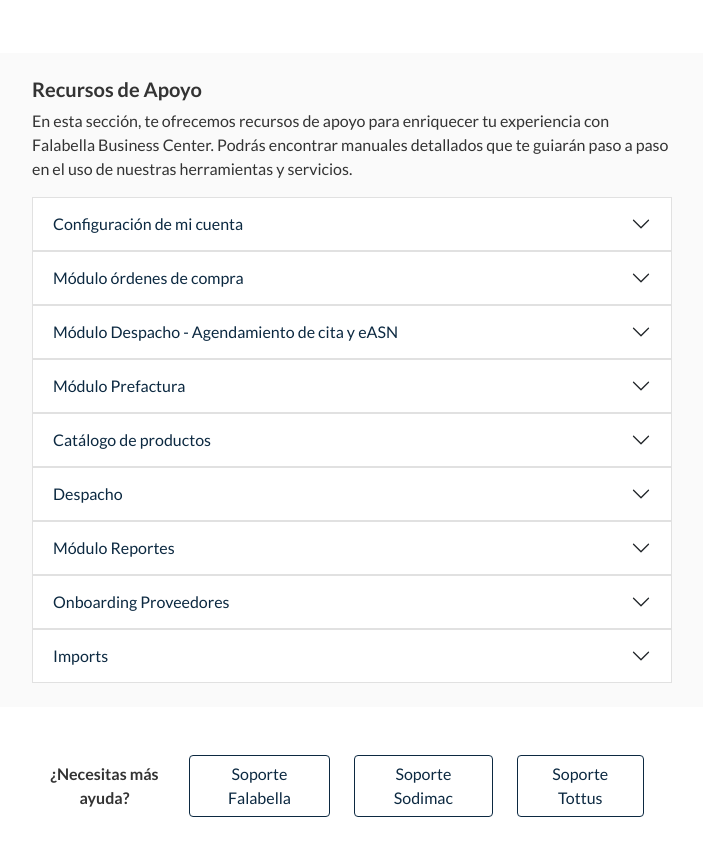
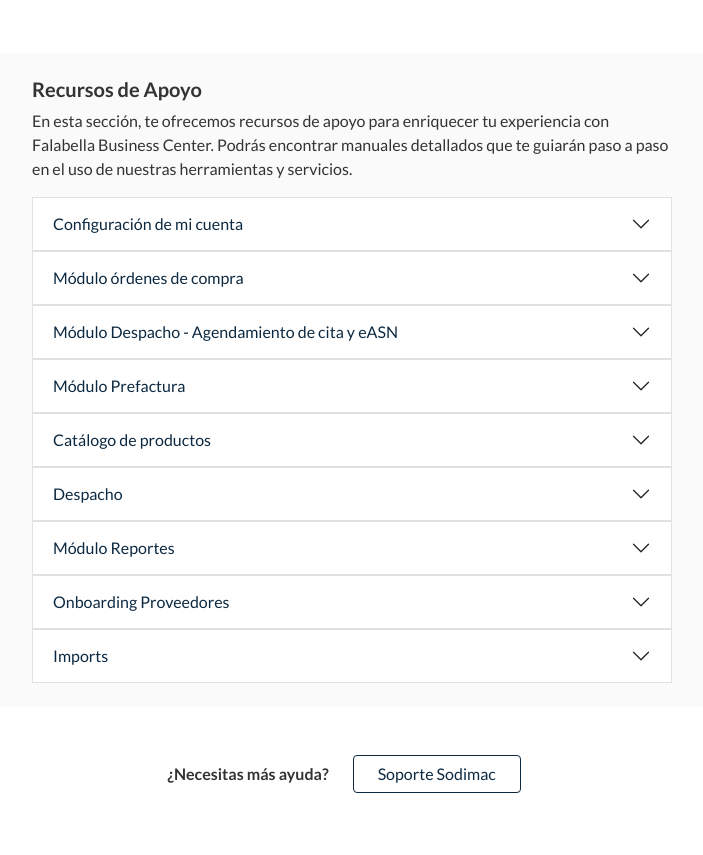
Before and after one commit to Mau-0007/fbc-cda, a plain HTML site: page index.html in a window 1280 px wide. Shown: the part 173-1028 px from the top of the page, without its empty margins (288-991 px from the left). Drawn offline with Linux system fonts and the light colour scheme.

Commit message:
Update index.html

```diff
--- a/index.html
+++ b/index.html
@@ -268,9 +268,9 @@
 
             <span class="me-3"><b>¿Necesitas más ayuda?</b></span>
 
-            <button type="button" class="btn btn-outline btn-md px-4 me-sm-3">Soporte Falabella</button>
+            <!--<button type="button" class="btn btn-outline btn-md px-4 me-sm-3">Soporte Falabella</button>-->
             <button type="button" class="btn btn-outline btn-md px-4 me-sm-3">Soporte Sodimac</button>
-            <button type="button" class="btn btn-outline btn-md px-4 me-sm-3">Soporte Tottus</button>
+           <!-- <button type="button" class="btn btn-outline btn-md px-4 me-sm-3">Soporte Tottus</button>-->
           </div>
         </div>
       </div>
```
